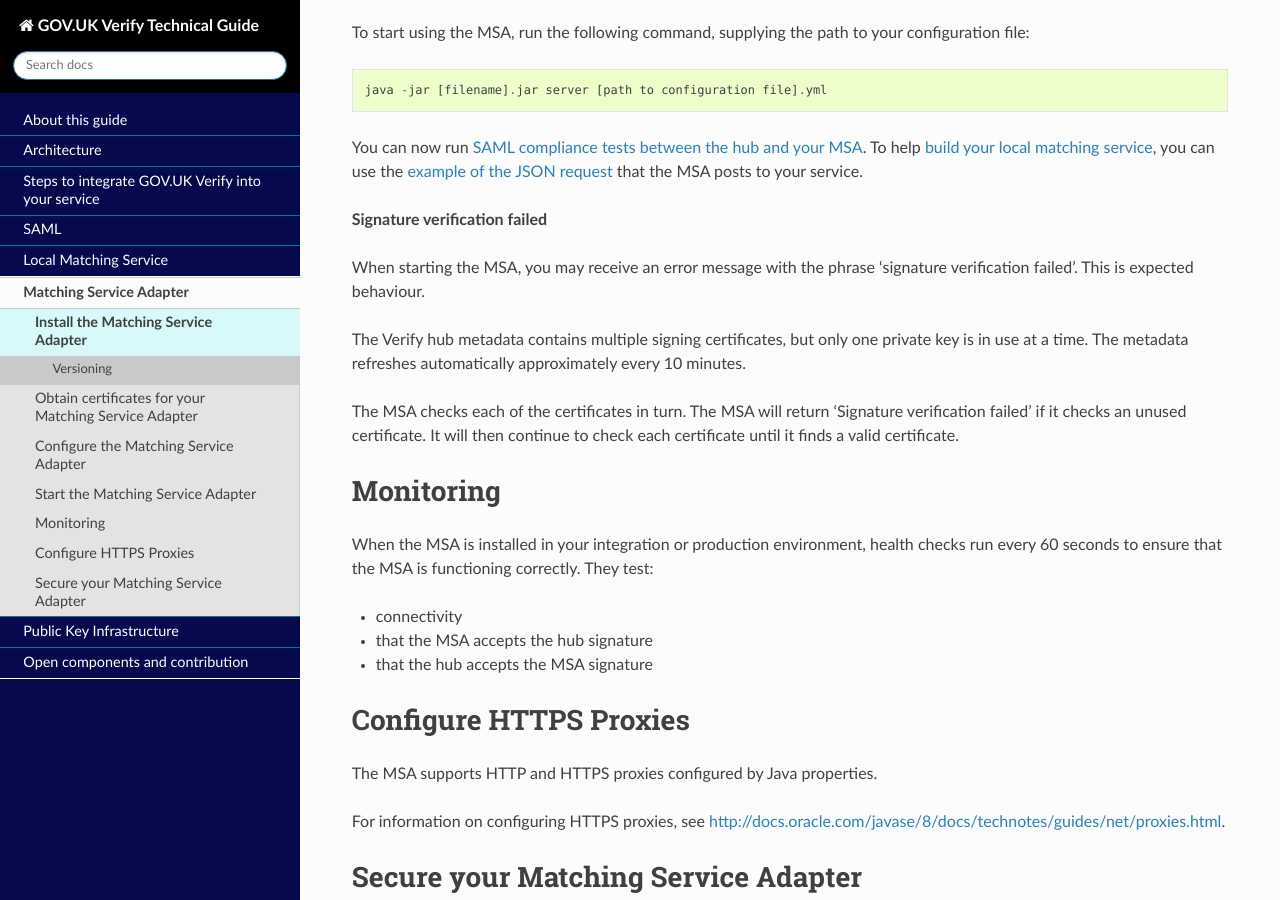
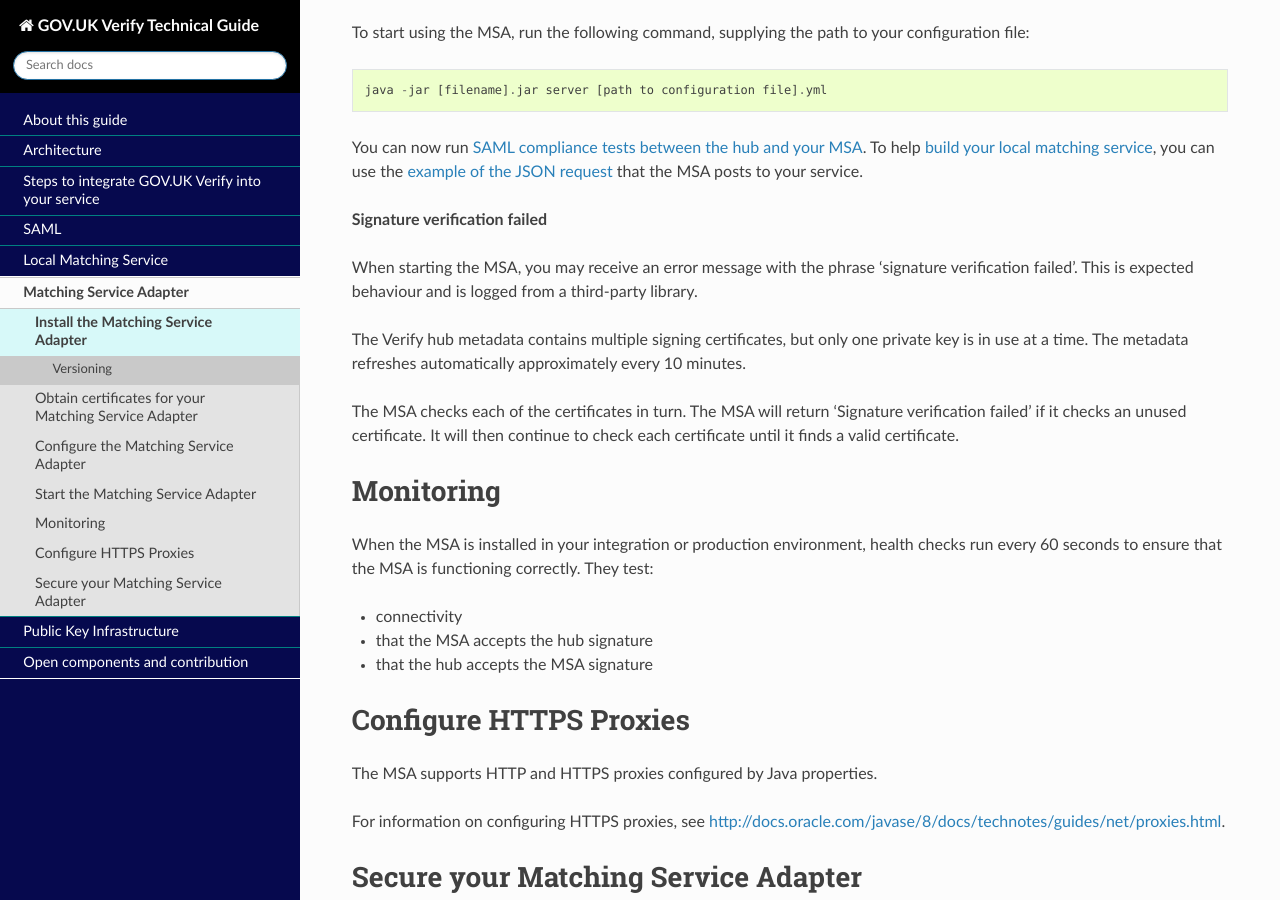
Before and after one commit to alphagov/rp-onboarding-tech-docs, a Sphinx documentation site: the page built from source/pages/msa/msaUse.rst, in a window 1280 px wide and 900 px high, scrolled down 5457 px. Built offline with Sphinx 7.4.7 and the Read the Docs theme 2.0.0, drawn with Linux system fonts in a browser that asks for light colours; nearby versions of some CDN libraries; pages that are not in the unit, such as notebooks, are missing from menus; comment, search, counter and statistics services are not loaded.

Commit message:
BAU: Add source of error
Added mention of the third-party library as any changes are outside of Verify's control.

Suggested by: @willp-bl
Author: @J-Lambo

```diff
--- a/source/pages/msa/msaUse.rst
+++ b/source/pages/msa/msaUse.rst
@@ -268,7 +268,7 @@
 
 **Signature verification failed**
 
-When starting the MSA, you may receive an error message with the phrase ‘signature verification failed’. This is expected behaviour.
+When starting the MSA, you may receive an error message with the phrase ‘signature verification failed’. This is expected behaviour and is logged from a third-party library.
 
 The Verify hub metadata contains multiple signing certificates, but only one private key is in use at a time. The metadata refreshes automatically approximately every 10 minutes.
 
```
